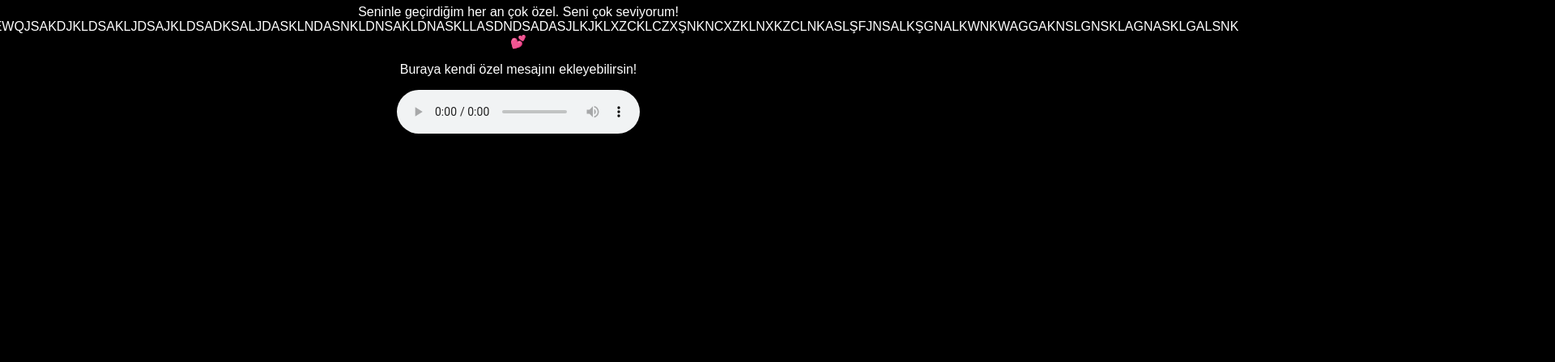
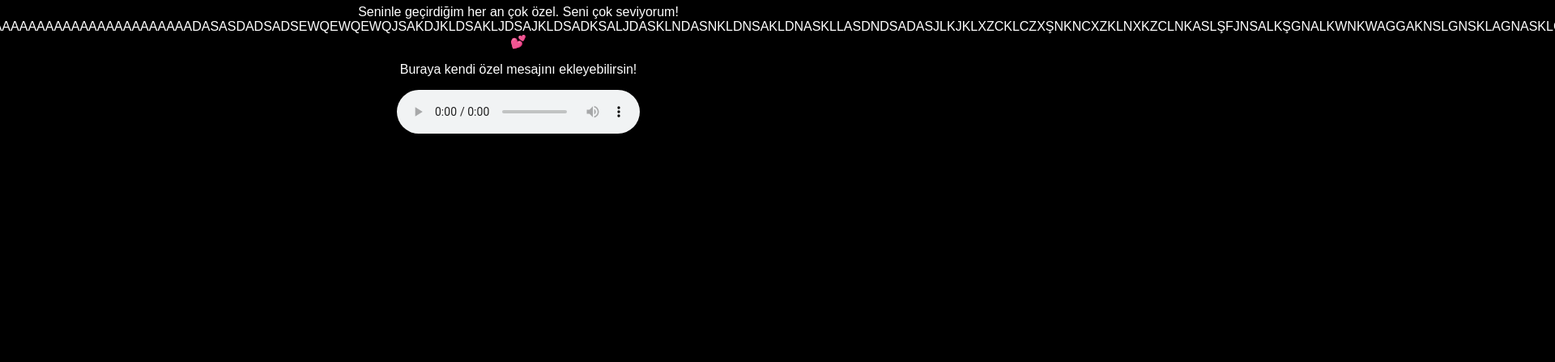
Before and after one commit to Archered0/deneme123, a plain HTML site: page index.html in a window 1280 px wide. Shown: the part 353-800 px from the top of the page at 81% size, 1920 px wide, since content can reach past the window. Drawn offline with Linux system fonts and the light colour scheme.

Commit message:
Update index.html

```diff
--- a/index.html
+++ b/index.html
@@ -9,7 +9,7 @@
 <body>
     <div id="content">
         <h1>Sevgilim, iyi ki varsın! 💖</h1>
-        <p>Seninle geçirdiğim her an çok özel. Seni çok seviyorum! SDADASASDADSADSEWQEWQEWQJSAKDJKLDSAKLJDSAJKLDSADKSALJDASKLNDASNKLDNSAKLDNASKLLASDNDSADASJLKJKLXZCKLCZXŞNKNCXZKLNXKZCLNKASLŞFJNSALKŞGNALKWNKWAGGAKNSLGNSKLAGNASKLGALSNK 💕</p>
+        <p>Seninle geçirdiğim her an çok özel. Seni çok seviyorum! SDAAAAAAAAAAAAAAAAAAAAAAAAAAAAAAAAAAAAAAAAAAAAAAAAAAAAAAAAAAAAAAAAAAAAAAAAAAAAAAAAAAAAAADASASDADSADSEWQEWQEWQJSAKDJKLDSAKLJDSAJKLDSADKSALJDASKLNDASNKLDNSAKLDNASKLLASDNDSADASJLKJKLXZCKLCZXŞNKNCXZKLNXKZCLNKASLŞFJNSALKŞGNALKWNKWAGGAKNSLGNSKLAGNASKLGALSNK 💕</p>
         <p>Buraya kendi özel mesajını ekleyebilirsin!</p>
         <audio controls autoplay loop>
             <source src="song.mp3" type="audio/mpeg">
```
